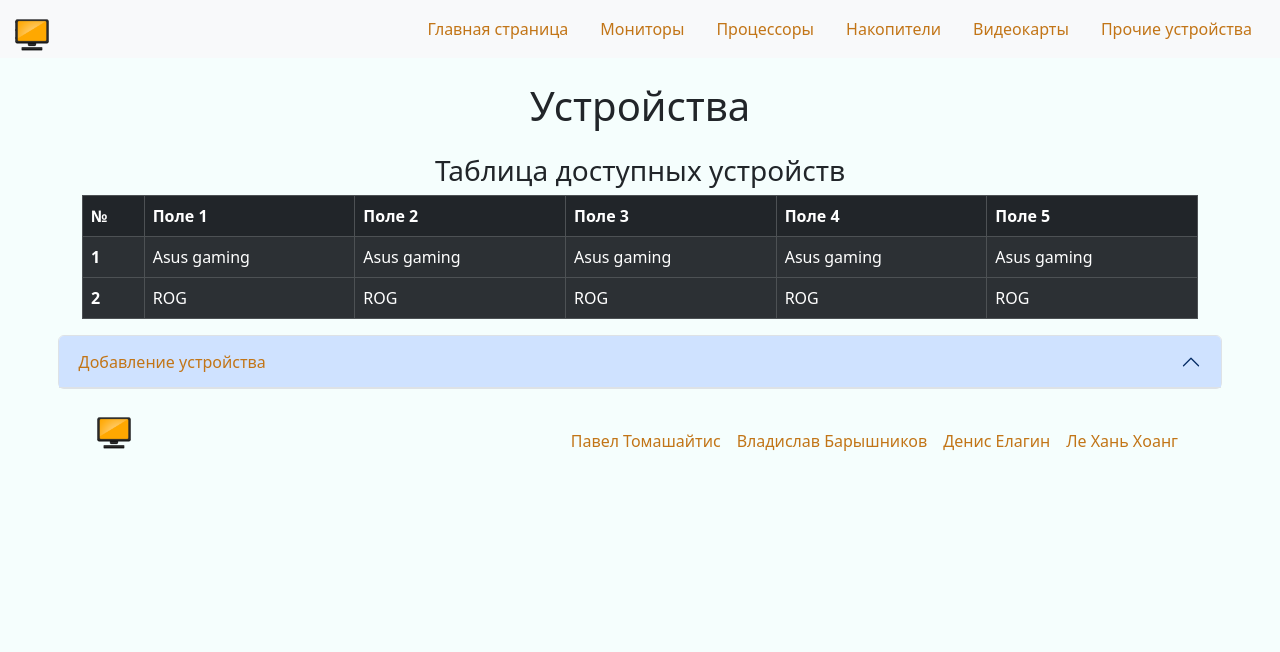
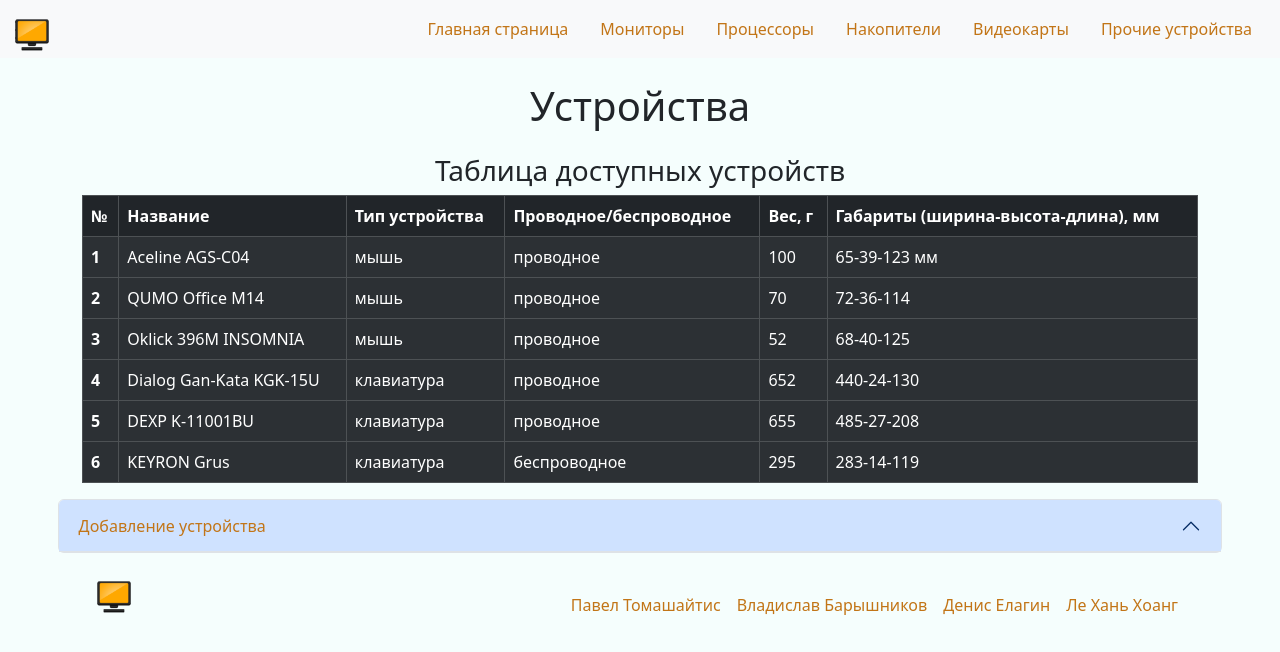
Before and after one commit to xwills1337/pc_parts_store, an Angular app: page /devices in a window 1280 px wide. Shown: the top 652 px of the page. Built offline with nearby package versions, Linux system fonts and the light colour scheme.

Commit message:
добавил поля для прочих устройств

```diff
--- a/src/app/pages/devices/devices.component.html
+++ b/src/app/pages/devices/devices.component.html
@@ -8,11 +8,11 @@
                     <thead class="thead-dark">
                         <tr>
                             <th scope="col">№</th>
-                            <th scope="col">Поле 1</th>
-                            <th scope="col">Поле 2</th>
-                            <th scope="col">Поле 3</th>
-                            <th scope="col">Поле 4</th>
-                            <th scope="col">Поле 5</th>
+                            <th scope="col">Название</th>
+                            <th scope="col">Тип устройства</th>
+                            <th scope="col">Проводное/беспроводное</th>
+                            <th scope="col">Вес, г</th>
+                            <th scope="col">Габариты (ширина-высота-длина), мм</th>
                         </tr>
                     </thead>
                     <tbody *ngFor="let device of devices; let i = index">
--- a/src/assets/devices.json
+++ b/src/assets/devices.json
@@ -1,16 +1,44 @@
 [
-    {
-        "att1": "Asus gaming",
-        "att2": "Asus gaming",
-        "att3": "Asus gaming",
-        "att4": "Asus gaming",
-        "att5": "Asus gaming"
-    },
-    {
-        "att1": "ROG",
-        "att2": "ROG",
-        "att3": "ROG",
-        "att4": "ROG",
-        "att5": "ROG"
-    }
+  {
+    "att1": "Aceline AGS-C04",
+    "att2": "мышь",
+    "att3": "проводное",
+    "att4": "100",
+    "att5": "65-39-123 мм"
+  },
+  {
+    "att1": "QUMO Office M14",
+    "att2": "мышь",
+    "att3": "проводное",
+    "att4": "70",
+    "att5": "72-36-114"
+  },
+  {
+    "att1": "Oklick 396M INSOMNIA",
+    "att2": "мышь",
+    "att3": "проводное",
+    "att4": "52",
+    "att5": "68-40-125"
+  },
+  {
+    "att1": "Dialog Gan-Kata KGK-15U",
+    "att2": "клавиатура",
+    "att3": "проводное",
+    "att4": "652",
+    "att5": "440-24-130"
+  },
+  {
+    "att1": "DEXP K-11001BU",
+    "att2": "клавиатура",
+    "att3": "проводное",
+    "att4": "655",
+    "att5": "485-27-208"
+  },
+  {
+    "att1": "KEYRON Grus",
+    "att2": "клавиатура",
+    "att3": "беспроводное",
+    "att4": "295",
+    "att5": "283-14-119"
+  }
 ]
```
